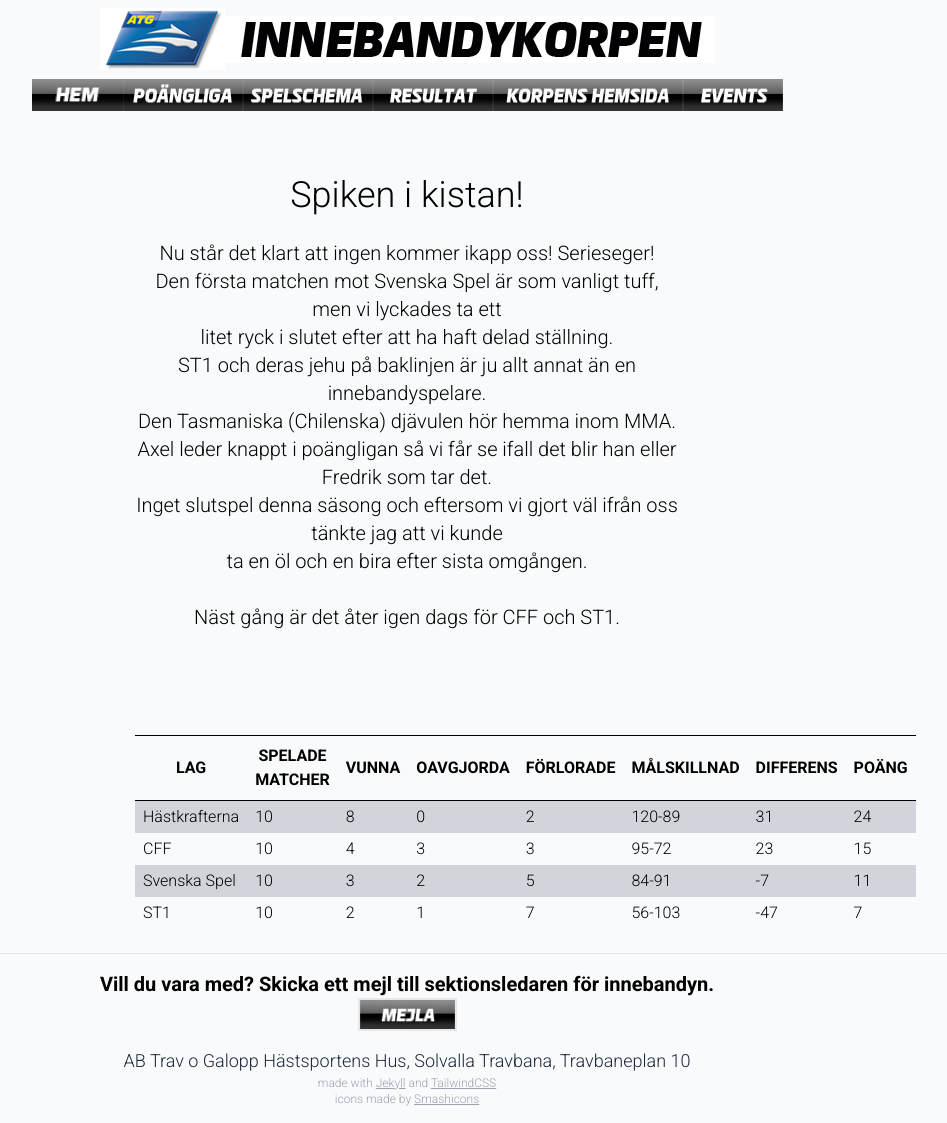
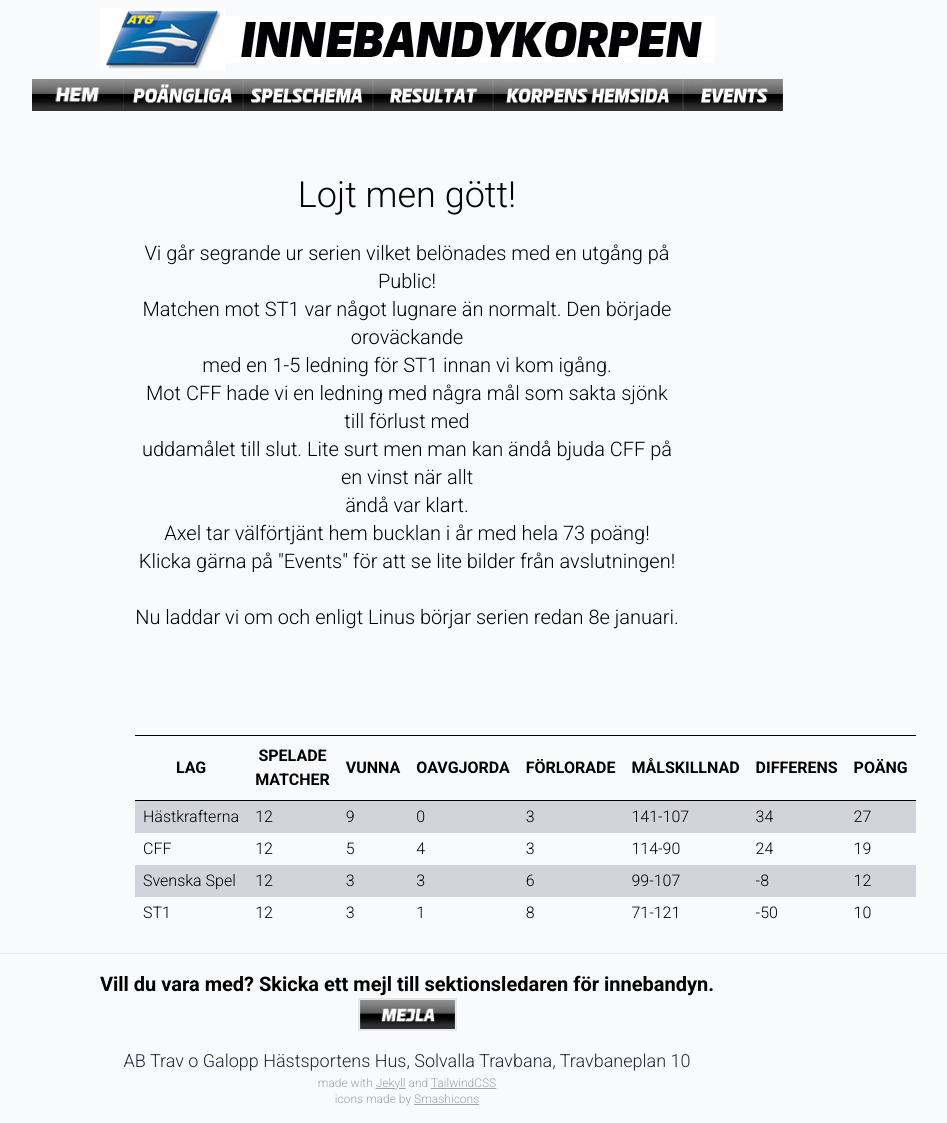
Before and after one commit to andreashogvall/andreashogvall.github.io, a Jekyll site: the page built from index.html, in a window 1280 px wide. Shown: the whole page, without its empty margins (233-1180 px from the left). Built offline with Jekyll 4.4.1, drawn with Linux system fonts in a browser that asks for light colours; nearby versions of some CDN libraries.

Commit message:
Add files via upload

```diff
--- a/events.html
+++ b/events.html
@@ -8,8 +8,8 @@
         Här är bilder från senaste AW:n med gänget!
     </h1>
     <br>
-    Efter ett omtumlande slutspel så tog vi oss ner till O'Learys som var tämligen dött, men Hästkrafterna livade upp Everton - Watford.<br><br>
-    Skytteligavinnaren Patrik med osannolika 82 poäng (33 mål 49 ass)!
+    Vi har aldrig varit med om att vi står som segrare med en omgång kvar - men så var heller inte Garbo med i år...<br><br>
+    Skytteligavinnaren får förtjänstfullt dricka segerölen ur bucklan! Imponerande siffror - 73 poäng (49 mål 24 ass)!
 </div>
 <div class="flex shrink-0 flex-wrap">
     {% assign events = site.events | sort: 'weight' | reverse %}
--- a/index.html
+++ b/index.html
@@ -4,19 +4,19 @@
 description: "Innebandykorpen"
 ---
 <div class="mx-auto w-1/2">
-		<p class="text-center text-4xl">Spiken i kistan!</p>
+		<p class="text-center text-4xl">Lojt men gött!</p>
 		<br>
 
 		<p class="text-center text-xl">
-			Nu står det klart att ingen kommer ikapp oss! Serieseger!<br>
-			Den första matchen mot Svenska Spel är som vanligt tuff, men vi lyckades ta ett<br>
-			litet ryck i slutet efter att ha haft delad ställning.<br>
-			ST1 och deras jehu på baklinjen är ju allt annat än en innebandyspelare.<br>
-			Den Tasmaniska (Chilenska) djävulen hör hemma inom MMA. <br>
-			Axel leder knappt i poängligan så vi får se ifall det blir han eller Fredrik som tar det.<br>
-			Inget slutspel denna säsong och eftersom vi gjort väl ifrån oss tänkte jag att vi kunde<br>
-			ta en öl och en bira efter sista omgången.<br>
-			<br>Näst gång är det åter igen dags för CFF och ST1.<br>
+			Vi går segrande ur serien vilket belönades med en utgång på Public!<br>
+			Matchen mot ST1 var något lugnare än normalt. Den började oroväckande<br>
+			med en 1-5 ledning för ST1 innan vi kom igång.<br>
+			Mot CFF hade vi en ledning med några mål som sakta sjönk till förlust med <br>
+			uddamålet till slut. Lite surt men man kan ändå bjuda CFF på en vinst när allt<br>
+			ändå var klart.<br>
+			Axel tar välförtjänt hem bucklan i år med hela 73 poäng! <br>
+			Klicka gärna på "Events" för att se lite bilder från avslutningen!<br>
+			<br>Nu laddar vi om och enligt Linus börjar serien redan 8e januari.<br>
 			<br>
 			<br>
 	</p>
@@ -60,25 +60,25 @@
 					Hästkrafterna
 				</td>
 				<td class="py-1 px-2">
-					10
+					12
 				</td>
 				<td class="py-1 px-2">
-					8
+					9
 				</td>
 				<td class="py-1 px-2">
 					0
 				</td>
 				<td class="py-1 px-2">
-					2
+					3
 				</td>
 				<td class="py-1 px-2">
-					120-89
+					141-107
 				</td>
 				<td class="py-1 px-2">
-					31
+					34
 				</td>
 				<td class="py-1 px-2">
-					24
+					27
 				</td>
 			</tr>
 			<tr>
@@ -86,7 +86,10 @@
 					CFF
 				</td>
 				<td class="py-1 px-2">
-					10
+					12
+				</td>
+				<td class="py-1 px-2">
+					5
 				</td>
 				<td class="py-1 px-2">
 					4
@@ -95,16 +98,13 @@
 					3
 				</td>
 				<td class="py-1 px-2">
-					3
+					114-90
 				</td>
 				<td class="py-1 px-2">
-					95-72
+					24
 				</td>
 				<td class="py-1 px-2">
-					23
-				</td>
-				<td class="py-1 px-2">
-					15
+					19
 				</td>
 			</tr>
 			<tr class="bg-gray-300">
@@ -112,25 +112,25 @@
 					Svenska Spel
 				</td>
 				<td class="py-1 px-2">
-					10
+					12
 				</td>
 				<td class="py-1 px-2">
 					3
 				</td>
 				<td class="py-1 px-2">
-					2
+					3
 				</td>
 				<td class="py-1 px-2">
-					5
+					6
 				</td>
 				<td class="py-1 px-2">
-					84-91
+					99-107
 				</td>
 				<td class="py-1 px-2">
-					-7
+					-8
 				</td>
 				<td class="py-1 px-2">
-					11
+					12
 				</td>
 			</tr>
 			<tr>
@@ -138,25 +138,25 @@
 					ST1
 				</td>
 				<td class="py-1 px-2">
-					10
+					12
 				</td>
 				<td class="py-1 px-2">
-					2
+					3
 				</td>
 				<td class="py-1 px-2">
 					1
 				</td>
 				<td class="py-1 px-2">
-					7
+					8
 				</td>
 				<td class="py-1 px-2">
-					56-103
+					71-121
 				</td>
 				<td class="py-1 px-2">
-					-47
+					-50
 				</td>
 				<td class="py-1 px-2">
-					7
+					10
 				</td>
 			</tr>
 
```
Also changed, not shown: resultat.html (+6 -6 lines).
